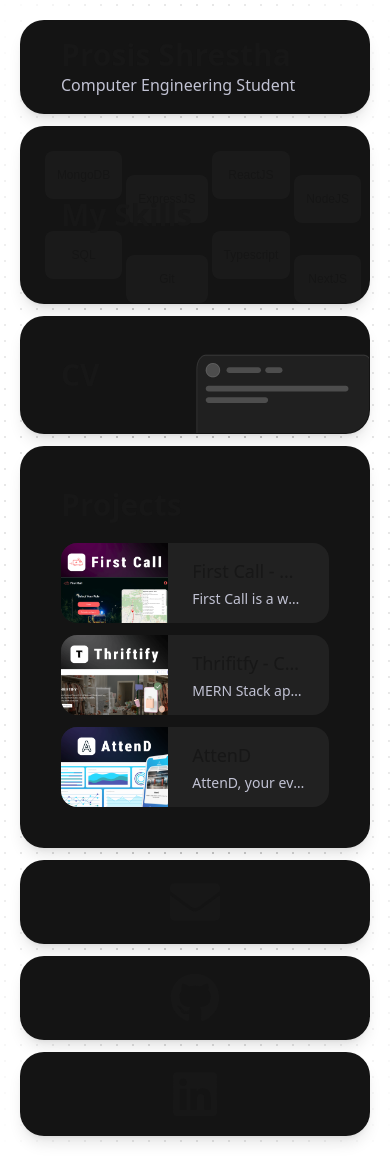
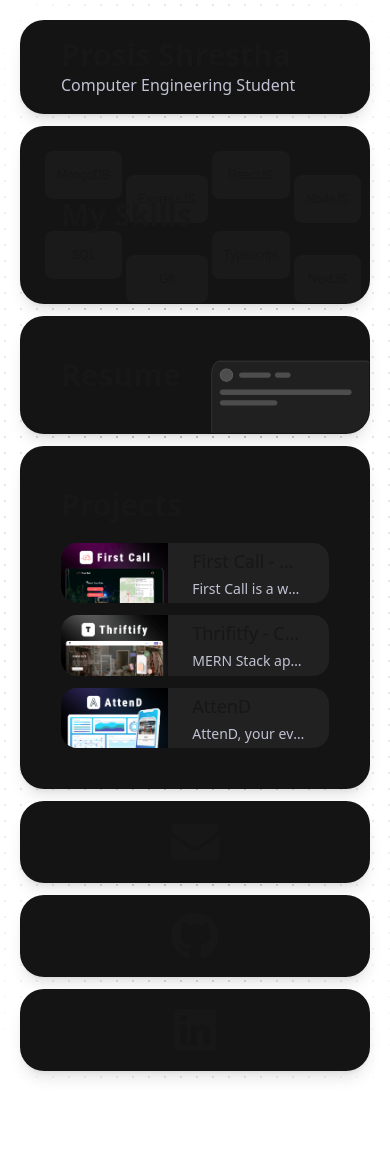
Before and after one commit to prosis-shrestha/my-portfolio, a Next.js app: page / in a window 390 px wide. After the commit the page ends 1091 px from the top, so only its background shows below. Built offline with nearby package versions, Linux system fonts and the light colour scheme.

Commit message:
responsiveness

```diff
--- a/app/globals.css
+++ b/app/globals.css
@@ -31,3 +31,8 @@ body {
     scrollbar-width: none; /* Firefox */
   }
 }
+@layer base {
+  html {
+    @apply 3xl:text-2xl;
+  }
+}
--- a/components/BentoGridItem.tsx
+++ b/components/BentoGridItem.tsx
@@ -70,17 +70,19 @@ export const BentoGridItem = ({
       <Toaster position="top-right" />
       <div className="h-full group">
         {img && (
+          // <div className="absolute -right-5 -bottom-1">
           <div className="absolute -right-5 -bottom-1">
             <img
               src={img}
               alt={title?.toString()}
-              className="object-cover object-center group-hover:translate-x-2 transition-transform duration-300"
+              className=" w-48 sm:w-80 group-hover:translate-x-2 transition-transform duration-300"
+              // className="object-cover object-center group-hover:translate-x-2 transition-transform duration-300"
             />
           </div>
         )}
         {id === 5 || id === 6 || id === 7 ? (
           <div
-            className="flex h-full w-full justify-center items-center p-4 lg:p-0 cursor-pointer"
+            className="flex h-full w-full justify-center items-center p-4 lg:p-0 cursor-pointer text-5xl"
             onClick={() => {
               if (id === 5) {
                 if (navigator.clipboard) {
@@ -107,11 +109,11 @@ export const BentoGridItem = ({
             }}
           >
             {id === 5 ? (
-              <FaEnvelope size={50} />
+              <FaEnvelope />
             ) : id === 6 ? (
-              <FaGithub size={50} />
+              <FaGithub />
             ) : (
-              id === 7 && <FaLinkedin size={50} />
+              id === 7 && <FaLinkedin />
             )}
           </div>
         ) : id === 3 ? (
@@ -125,6 +127,7 @@ export const BentoGridItem = ({
           </div>
         ) : (
           <div className={`flex flex-col h-full ${getTitleClassName()}`}>
+            {/* <h2 className="font-sans text-3xl font-bold z-10">{title}</h2> */}
             <h2 className="font-sans text-3xl font-bold z-10">{title}</h2>
             <p className="font-sans font-extralight text-base text-[#C1C2D3] z-10">
               {description}
@@ -146,7 +149,7 @@ const TechStack = () => {
   ];
 
   return (
-    <div className="flex gap-1 lg:gap-20 md:gap-10 absolute justify-center right-2 sm:right-5 opacity-50 sm:opacity-80 ">
+    <div className="flex gap-1 lg:gap-20 md:gap-10 3xl:gap-28 absolute justify-center right-2 sm:right-5 opacity-50 sm:opacity-80 ">
       {techLists.map((list, listIndex) => (
         <div
           key={listIndex}
@@ -157,7 +160,7 @@ const TechStack = () => {
           {list.map((item, itemIndex) => (
             <span
               key={itemIndex}
-              className="py-4 px-3 text-xs lg:text-base md:text-base rounded-lg text-center bg-[#212121]"
+              className="py-4 px-3 text-xs 3xl:py-5 3xl:px-4 md:text-base 3xl:text-xl rounded-lg text-center bg-[#212121]"
             >
               {item}
             </span>
@@ -239,7 +242,7 @@ const ProjectLinks = () => {
           >
             <img
               src={project.thumbnail}
-              className="h-20 w-2/5 sm:w-1/5 rounded-s-2xl object-cover"
+              className="h-30 w-2/5 sm:w-1/5 rounded-s-2xl object-cover"
             />
             <div className="flex flex-col justify-center px-6 w-3/5 sm:w-4/5 items-start gap-1 font-sans">
               <h1 className=" font-medium truncate text-lg w-full">
--- a/data/index.ts
+++ b/data/index.ts
@@ -15,7 +15,7 @@ export const gridItems = [
     },
     {
       id: 3,
-      title: "CV",
+      title: "Resume",
       description: "My Curriculum vitae",
       img: "/file.svg",
     },
--- a/tailwind.config.ts
+++ b/tailwind.config.ts
@@ -15,6 +15,11 @@ export default {
   ],
   theme: {
     extend: {
+      screens: {
+        '3xl': '1920px',
+        '4xl': '2560px',
+        '5xl': '3840px'
+     },
       colors: {
         background: "var(--background)",
         foreground: "var(--foreground)",
```
Also changed, not shown: public/1.svg (added), public/file.svg.
